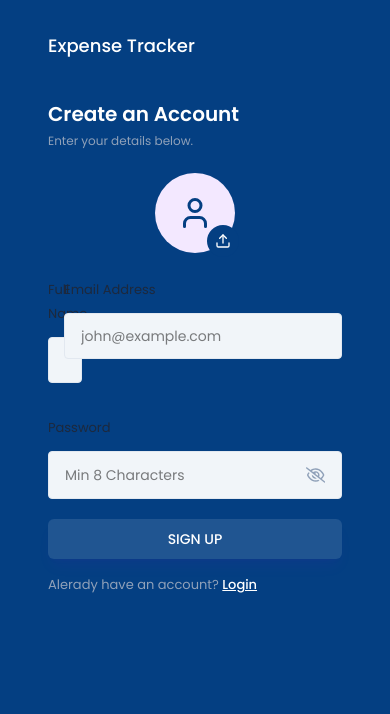
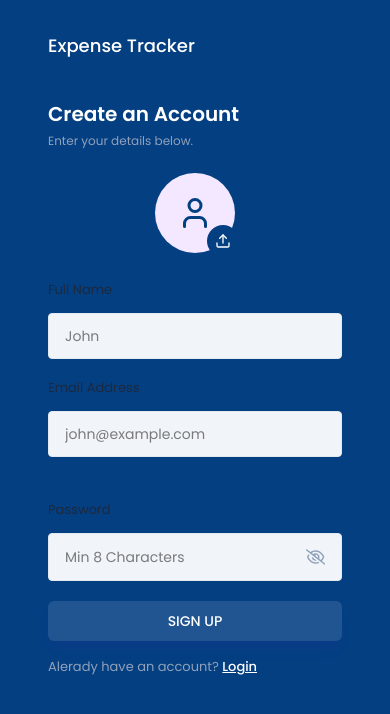
Before and after one commit to Danieljamespm/ExpenseTracker, a React (Vite) app in the folder client/: page /signUp in a window 390 px wide. Shown: the top 714 px of the page. Built offline with nearby package versions, Linux system fonts and the light colour scheme.

Commit message:
had to edit the inputs of the sign up form for mobile. I also changed the font sizes to 16px hoping that it won't zoom in when you click the inputs on mobile.

```diff
--- a/client/src/components/Inputs/Input.jsx
+++ b/client/src/components/Inputs/Input.jsx
@@ -8,7 +8,7 @@ const Input = ({value, onChange, placeholder, label, type}) => {
     setShowPassword(!showPassword)
   }
     return (
-    <div>
+    <div className='w-full'>
         <label className='text-[13px] text-slate-800 dark:text-white'>{label}</label>
 
         <div className='input-box'>
--- a/client/src/components/layouts/AuthLayout.jsx
+++ b/client/src/components/layouts/AuthLayout.jsx
@@ -4,7 +4,7 @@ import {LuTrendingUpDown} from 'react-icons/lu'
 
 const AuthLayout = ({children }) => {
   return (
-    <div className='flex'>
+    <div className='flex flex-col md:flex-row'>
         <div className='w-screen h-screen md:w-[60vw] px-12 pt-8 pb-12 '>
             <h2 className='text-lg font-medium text-white'>Expense Tracker</h2>
             {children}
--- a/client/src/index.css
+++ b/client/src/index.css
@@ -10,19 +10,16 @@
 }
 
 @layer base {
-    *{
-        box-sizing: border-box;
-    }
+
     html {
         font-family: var(--font-display);
-        overflow-x:hidden;
-       max-width:100vw;
+       overflow-x: hidden;
     }
 
     body {
         background-color: #043f82;
         overflow-x: hidden;
-        max-width:100vw;
+
     }
 
     @media (prefers-color-scheme: dark) {
--- a/client/src/pages/Auth/SignUp.jsx
+++ b/client/src/pages/Auth/SignUp.jsx
@@ -79,7 +79,7 @@ const SignUp = () => {
 
   return (
     <AuthLayout>
-        <div className='lg:w-[100%] h-auto md:h-full mt-10 flex flex-col justify-center'>
+        <div className='lg:w-[100%]  mt-10 flex flex-col justify-center'>
           <h3 className='text-xl font-semibold text-white'>Create an Account</h3>
           <p className='text-xs text-slate-400 mt-[5px] mb-6'>Enter your details below.</p>
 
@@ -87,32 +87,42 @@ const SignUp = () => {
 
             <ProfilePhotoSelector image = {profilePic} setImage={setProfilePic} />
 
-            <div className='grid grid-cols-1 md:grid-cols-2 gap-4'>
+
+            <div className='flex flex-col gap-4'>
+              <div className='md:flex gap-4'>
               <Input
+              classname="w-full"
               value={fullName}
               onChange={({target}) => setFullName(target.value)}
               label='Full Name'
               placeholder='John'
               type='text'
+              style={{fontSize: '16px'}}
               />
 
                <Input
+              classname="w-full"
           value={email}
           onChange={({target}) => setEmail(target.value)}
           label='Email Address'
           placeholder='john@example.com'
           type='text'
+          style={{fontSize: '16px'}}
           />
-          <div className='col-span-2'>
+          </div>
+          <div className='w-full mt-2 md:flex-2'>
             <Input
+
           value={password}
           onChange={({target}) => setPassword(target.value)}
           label='Password'
           placeholder='Min 8 Characters'
           type='password'
+          style={{fontSize: '16px'}}
           />
           </div>
             </div>
+
 
           {error && <p className='text-red-500 text-xs pb-2.5'>{error}</p>}
 
--- a/client/src/utils/apiPath.js
+++ b/client/src/utils/apiPath.js
@@ -1,5 +1,6 @@
 
-export const BASE_URL = "https://expensetracker-mtu9.onrender.com"
+export const BASE_URL = "http://localhost:8000"
+// https://expensetracker-mtu9.onrender.com
 
 //utils/apiPaths.js
 export const API_PATHS = {
```
Also changed, not shown: 6 other files (tests, documents, lock files or other folders).
